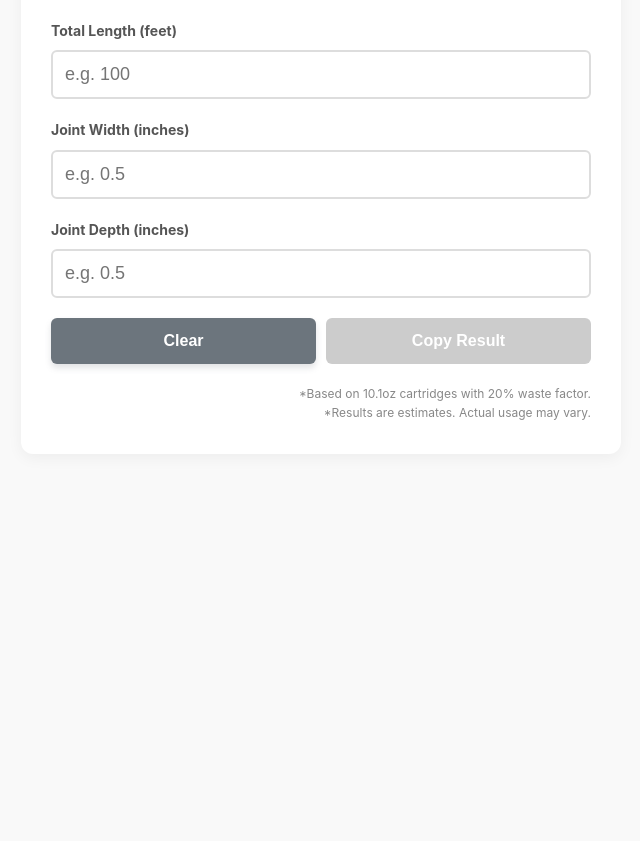
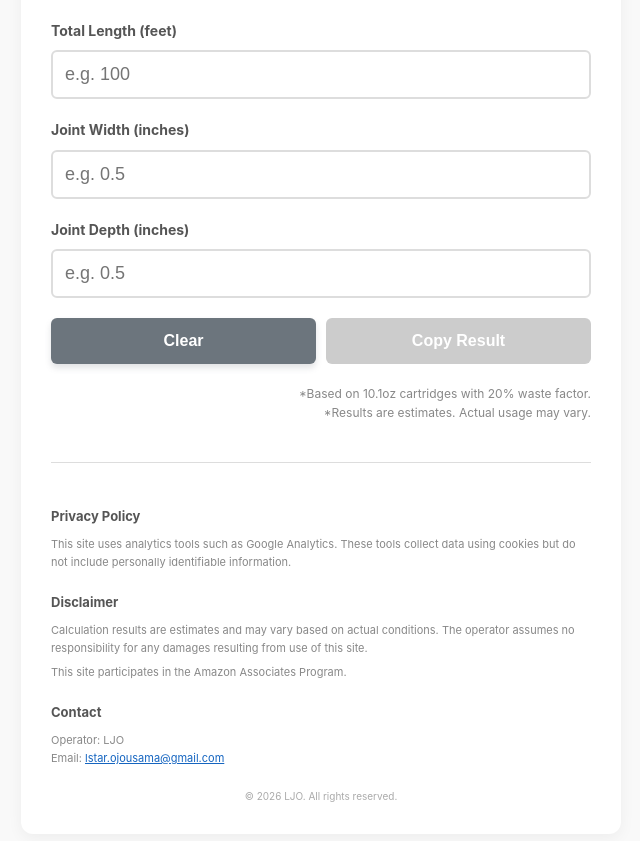
Before and after one commit to tarorin411/Caulking-Calculator-US, a plain HTML site: page index.html in a window 1280 px wide. Shown: the part 107-948 px from the top of the page, without its empty margins (319-959 px from the left). Before the commit the page ends 800 px from the top, so only its background shows below. Drawn offline with Linux system fonts and the light colour scheme.

Commit message:
Add privacy policy, disclaimer, and contact footer

```diff
--- a/index.html
+++ b/index.html
@@ -243,6 +243,41 @@
         .affiliate-link:hover {
             background: #e68a00;
         }
+
+        .site-footer {
+            margin-top: 40px;
+            padding-top: 25px;
+            border-top: 1px solid #ddd;
+        }
+
+        .footer-section {
+            margin-bottom: 20px;
+        }
+
+        .footer-section h4 {
+            font-size: 13px;
+            font-weight: bold;
+            margin-bottom: 8px;
+            color: #555;
+        }
+
+        .footer-section p {
+            font-size: 11px;
+            line-height: 1.7;
+            color: #888;
+            margin: 0 0 5px 0;
+        }
+
+        .footer-section a {
+            color: #1565c0;
+        }
+
+        .copyright {
+            font-size: 10px;
+            text-align: center;
+            color: #aaa;
+            margin-top: 20px;
+        }
     </style>
 </head>
 
@@ -290,6 +325,26 @@
             *Based on 10.1oz cartridges with 20% waste factor.<br>
             *Results are estimates. Actual usage may vary.
         </p>
+
+        <footer class="site-footer">
+            <div class="footer-section">
+                <h4>Privacy Policy</h4>
+                <p>This site uses analytics tools such as Google Analytics. These tools collect data using cookies but
+                    do not include personally identifiable information.</p>
+            </div>
+            <div class="footer-section">
+                <h4>Disclaimer</h4>
+                <p>Calculation results are estimates and may vary based on actual conditions. The operator assumes no
+                    responsibility for any damages resulting from use of this site.</p>
+                <p>This site participates in the Amazon Associates Program.</p>
+            </div>
+            <div class="footer-section">
+                <h4>Contact</h4>
+                <p>Operator: LJO<br>
+                    Email: <a href="mailto:lstar.ojousama@gmail.com">lstar.ojousama@gmail.com</a></p>
+            </div>
+            <p class="copyright">© 2026 LJO. All rights reserved.</p>
+        </footer>
     </div>
 
     <script>
```
